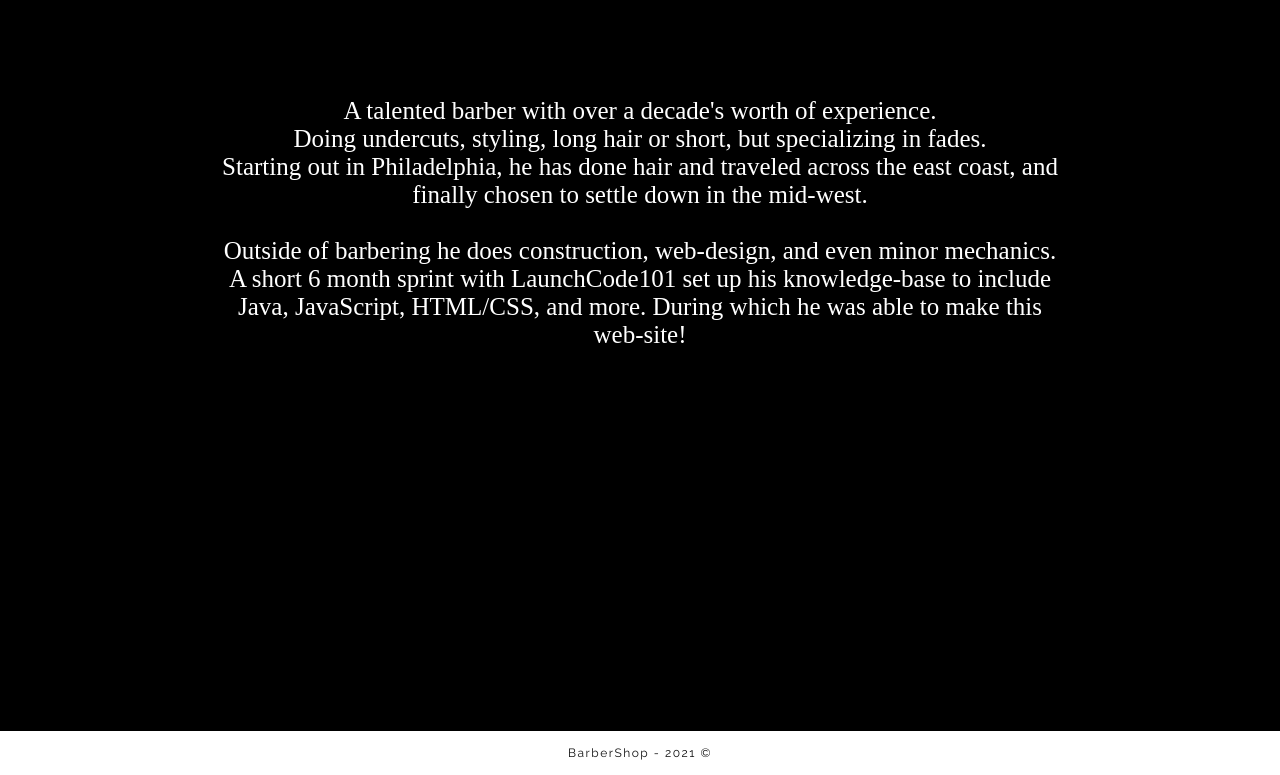
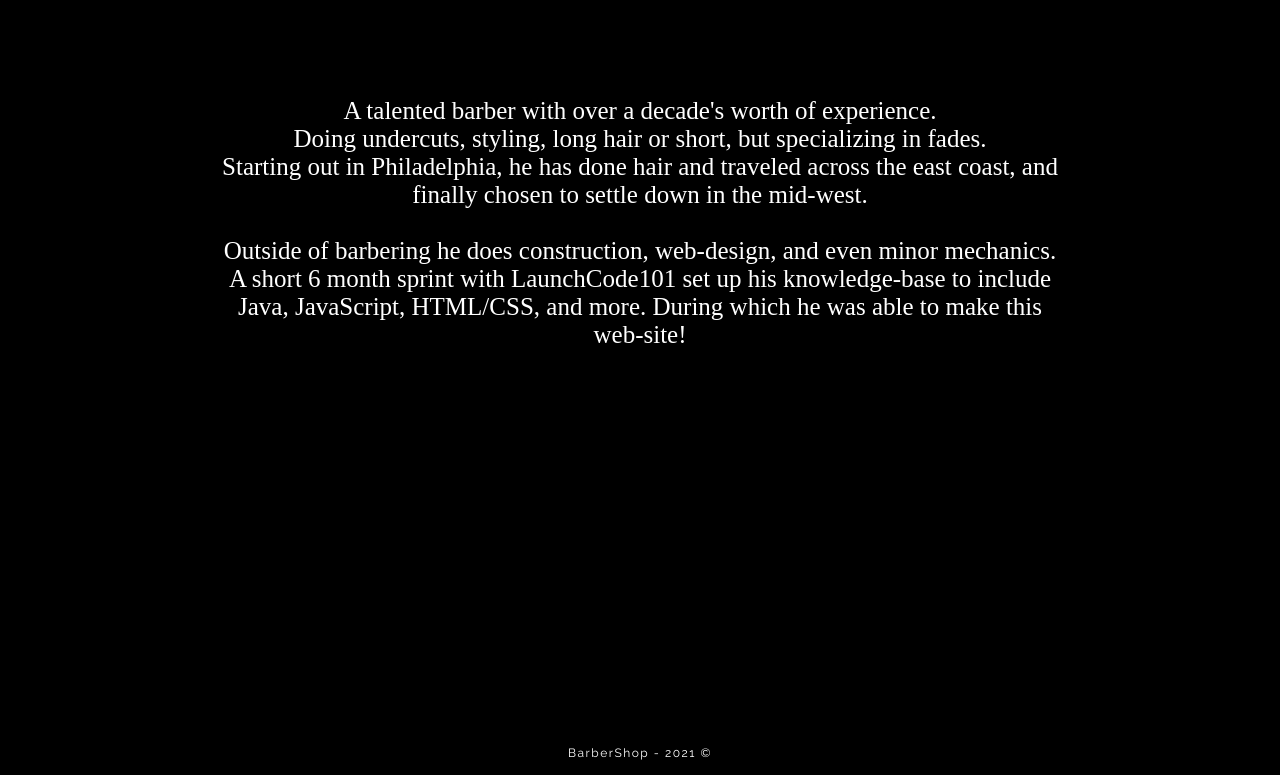
Before and after one commit to STLPhilly/BarberShop, a plain HTML site: page index.html in a window 1280 px wide. Shown: the part 789-1564 px from the top of the page. Drawn offline with Linux system fonts and the light colour scheme.

Commit message:
Add files via upload

```diff
--- a/style.css
+++ b/style.css
@@ -7,11 +7,17 @@
   scroll-behavior: smooth;
 }
 
+html{
+  background-color: #000;
+  color: #fff;
+}
+
+
 /* Scroll bars */
 html::-webkit-scrollbar {
   height: 0.5vw; /* height of horizontal scrollbar */
   width: 0.5vw;
-  border: 1px solid #d5d5d5;
+  border: 1px solid black
 }
 
 html::-webkit-scrollbar-thumb {
@@ -88,7 +94,7 @@ html::-webkit-scrollbar-track {
   position: absolute;
   top: 0;
   z-index: 156;
-  border-bottom: 2px solid #ffffff7e;
+  border-bottom: 2px solid black;
   background-color: rgba(0, 0, 0, 0.452);
 }
 
@@ -252,7 +258,7 @@ article.about {
 
 #footer {
   margin: 0 auto;
-  color: rgb(17, 17, 17);
+  color: white;
   padding: 15px 0;
   text-align: center;
   font-family: "Raleway", sans-serif;
```
